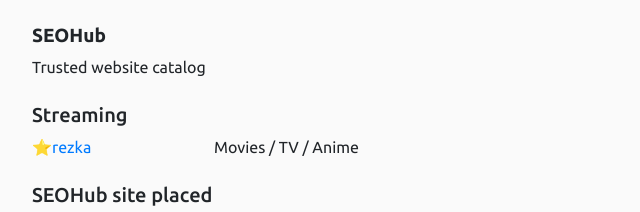
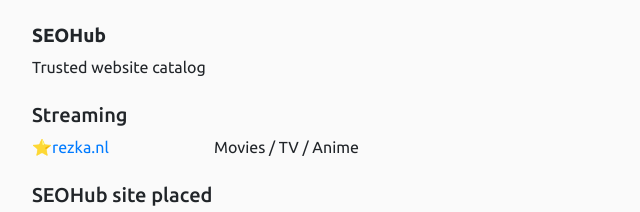
Before and after one commit to ArsikPy/seohub, a plain HTML site: page index.html in a window 1280 px wide. Shown: the top 212 px of the page, 77-717 px from the left. Drawn offline with nearby package versions, Linux system fonts and the light colour scheme.

Commit message:
Update index.html

```diff
--- a/index.html
+++ b/index.html
@@ -31,7 +31,7 @@
         <div class="row">
 
           <div class="col-sm-2">
-            ⭐<a href="https://rezka.nl/">rezka</a>
+            ⭐<a href="https://rezka.nl/">rezka.nl</a>
           </div>
           <div class="col-sm-5">
             <a>Movies / TV / Anime</a>
```
